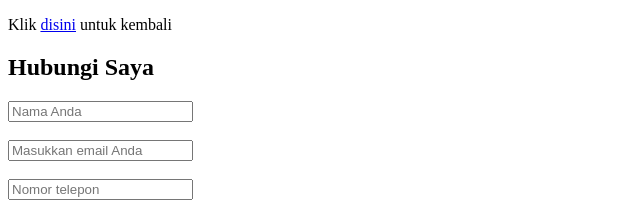
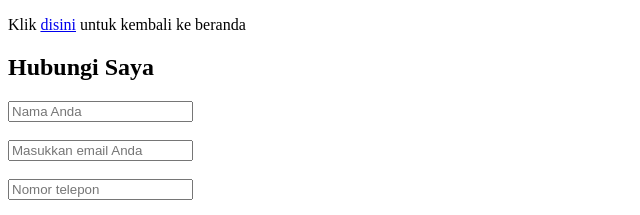
Before and after one commit to scoobymonza/sultanfahrezi, a plain HTML site: page hubungiSaya.html in a window 1280 px wide. Shown: the top 215 px of the page, 0-640 px from the left. Drawn offline with Linux system fonts and the light colour scheme.

Commit message:
Update hubungiSaya.html

```diff
--- a/hubungiSaya.html
+++ b/hubungiSaya.html
@@ -5,7 +5,7 @@
           <title>Hub</title>
 	</head>
 	<body>
-	<p>Klik <a href="menuUtama.html">disini</a> untuk kembali</p>
+	<p>Klik <a href="menuUtama.html">disini</a> untuk kembali ke beranda</p>
 	<div>
 	<h2>Hubungi Saya</h2>
 		<form action=" index.html" method="get">
```
